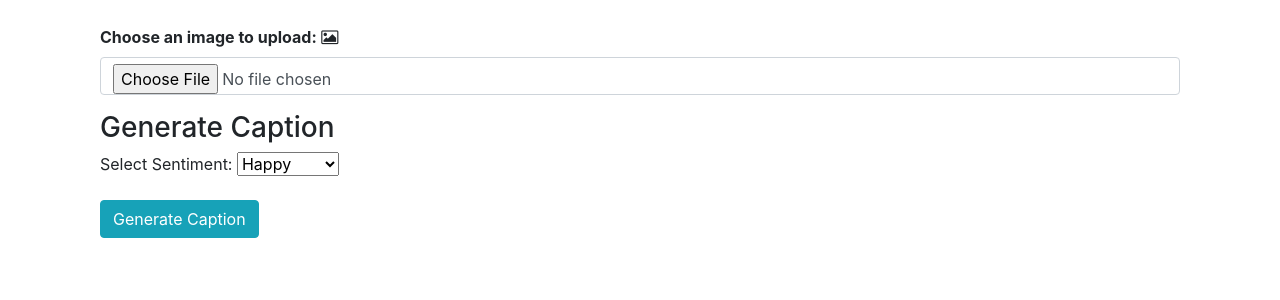
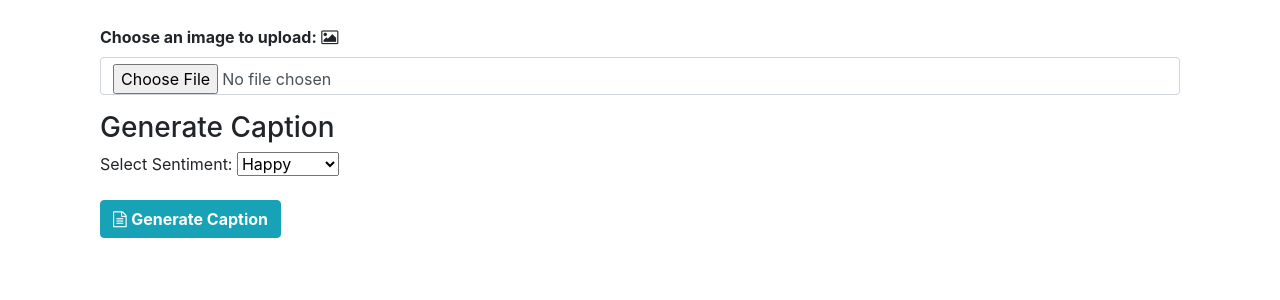
Before and after one commit to abhiyanbhattarai/Caption-Generation, a Flask app: page / in a window 1280 px wide. Shown: the part 249-549 px from the top of the page. Run offline with Flask 3, Linux system fonts and the light colour scheme; a user stored in the database is signed in; parts of the project's set-up code (start-up, migrations or seed data) failed here and were passed over; some libraries are stand-ins or nearby versions.

Commit message:
Adding font-awesome icons

```diff
--- a/website/templates/home.html
+++ b/website/templates/home.html
@@ -32,9 +32,9 @@
                     </select>
                 </div>
 
-                <button type="submit" class="btn btn-info">Generate Caption</button>
+                <button type="submit" class="btn btn-info"><i class="fa fa-file-text-o"></i> <b>Generate Caption</b></button>
             </form>
-        <div id="result"></div>
+        <!-- <div id="result"></div> -->
     </form>
 </div>
 </br>
@@ -51,7 +51,7 @@
             <form action="{{ url_for('views.post_to_instagram_action') }}" method="post">
                 <input type="hidden" name="caption" value="{{ better_caption }}">
                 <input type="hidden" name="filename" value="{{ filename }}">
-                <button type="submit" class="btn btn-info"><b>Post</b></button>
+                <button type="submit" class="btn btn-info"><i class="fa fa-share"></i> <b>Post</b></button>
             </form>
     {% endif %} <!-- End of if statement -->
 </div>
```
Also changed, not shown: website/static/uploads/3980581c1af5398cd7fdcdc740403b98.png (added).
